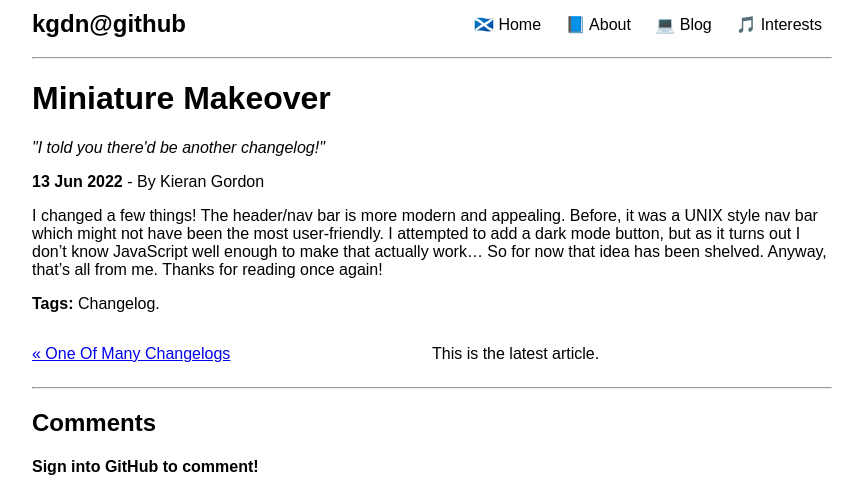
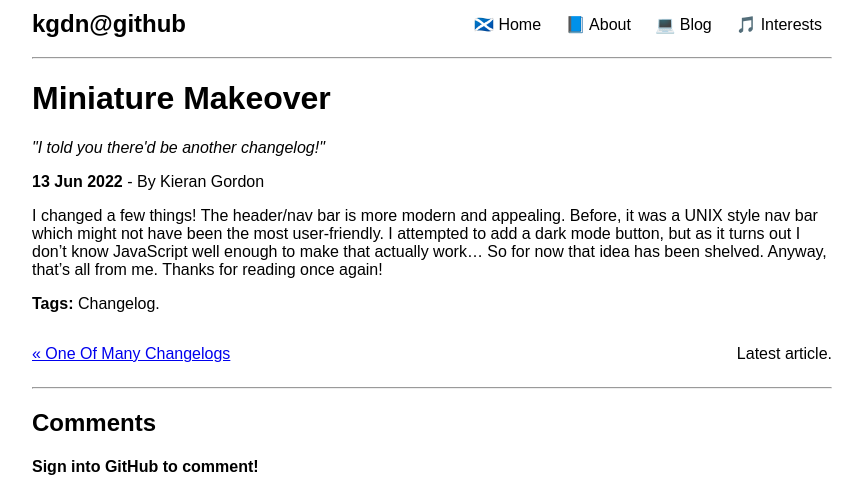
Before and after one commit to kgdn/kgdn.github.io, a Jekyll site: the page built from _posts/2022-06-13-miniature-makeover.md, in a window 1280 px wide, cut to the strip 0-477 px from the top of the page. Shown: the whole strip, without its empty margins (208-1071 px from the left). Built offline with Jekyll 4.4.1, drawn with Linux system fonts in a browser that asks for light colours; comment, search, counter and statistics services are not loaded.

Commit message:
Fixed formatting

```diff
--- a/_layouts/post.html
+++ b/_layouts/post.html
@@ -10,12 +10,12 @@ layout: default
     {% if page.previous.url %}
       <a class="prev" href="{{page.previous.url}}">&laquo; {{page.previous.title}}</a>
     {% else %}
-      <p>This is the earliest article.</p>
+      <a class="prev">Earliest article.</a>
     {% endif %}
     {% if page.next.url %}
       <a class="next" href="{{page.next.url}}">{{page.next.title}} &raquo;</a>
     {% else %}
-      <p>This is the latest article.</p>
+      <a class="next">Latest article.</a>
     {% endif %}
   </div>
 {% include utterances.html %}
```
